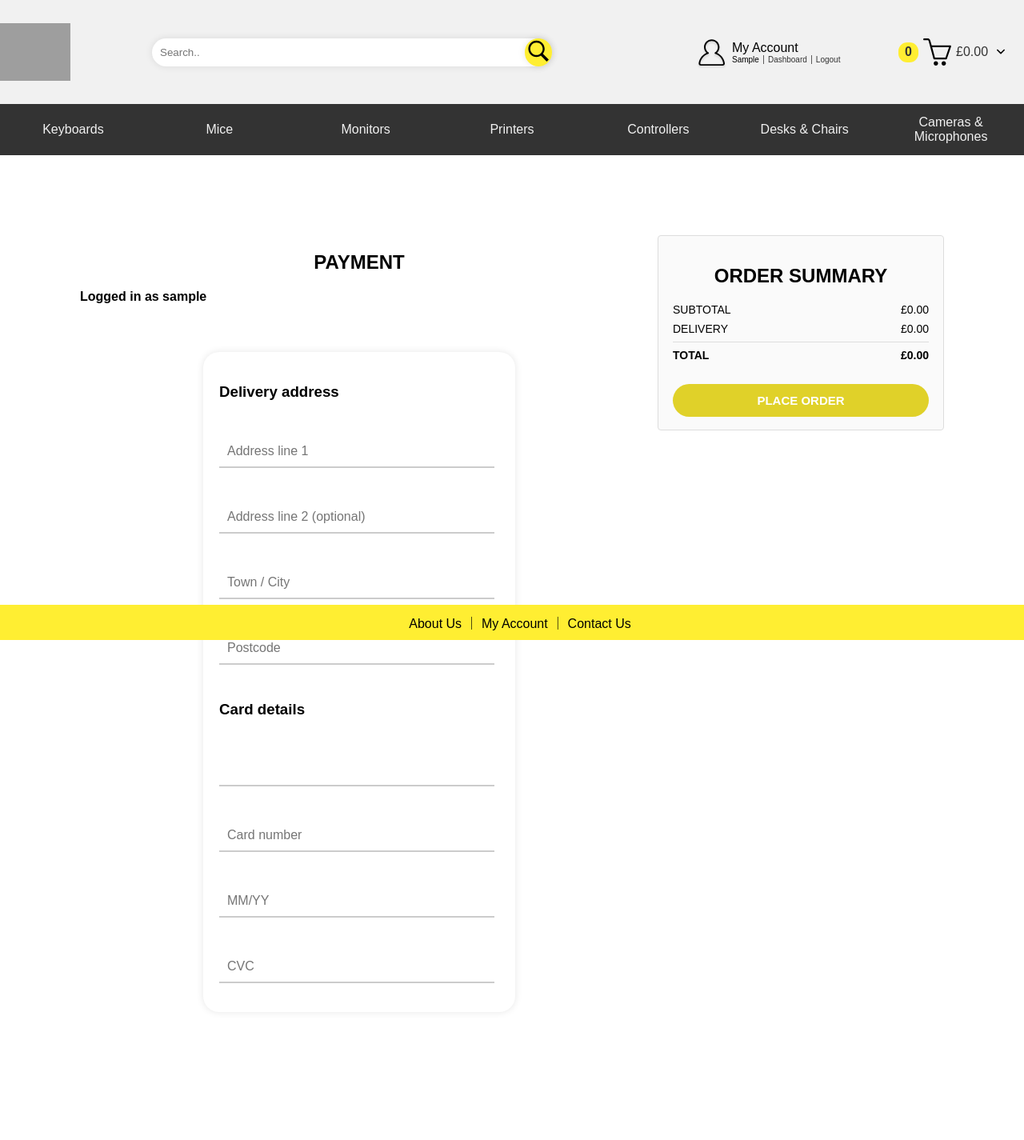
After one commit to Traumatic-bot/Empowr, a Django app: page /checkout/payment/ in a window 1280 px wide. The commit adds this page. Shown: the whole page at 80% size. Run offline with Django 5.2, Linux system fonts and the light colour scheme; the visitor is signed in with stand-in values (Sample User, id 1); data that the repository does not hold is empty; grey boxes are pictures that could not be loaded.

Commit message:
Created the customer checkout page

```diff
--- a/static/css/style.css
+++ b/static/css/style.css
@@ -307,6 +307,11 @@ main {
     margin: 40px;
 }
 
+.checkout-items .form .input-container {
+    margin: 16px 0;
+}
+
+
 .input-field {
     display: block;
     width: 92.6%;
@@ -374,3 +379,88 @@ main {
     color: gray;
     font-family: sans-serif;
 }
+
+.checkout-page {
+    display: flex;
+    align-items: flex-start;
+    gap: 24px;
+    max-width: 1100px;
+    margin: 30px auto;
+}
+
+/* left column (items) */
+.checkout-items {
+    flex: 1;
+}
+
+/* right column (summary) */
+.checkout-summary {
+    width: 320px;
+    border: 1px solid #ddd;
+    border-radius: 4px;
+    padding: 16px 18px;
+    background: #fafafa;
+    position: sticky;
+    top: 20px;
+}
+
+/* individual item */
+.checkout-item {
+    display: flex;
+    gap: 16px;
+    padding: 16px 0;
+    border-bottom: 1px solid #eee;
+}
+
+.checkout-thumb img,
+.checkout-thumb-placeholder {
+    width: 140px;
+    height: 90px;
+    object-fit: contain;
+    background: #f3f3f3;
+}
+
+.checkout-main h2 {
+    margin: 0 0 6px;
+    font-size: 16px;
+}
+
+.checkout-main p {
+    margin: 0 0 8px;
+    font-size: 14px;
+    color: #666;
+}
+
+.checkout-meta {
+    display: flex;
+    justify-content: space-between;
+    font-size: 14px;
+    font-weight: 600;
+}
+
+.summary-row {
+    display: flex;
+    justify-content: space-between;
+    margin-bottom: 8px;
+    font-size: 14px;
+}
+
+.summary-total {
+    border-top: 1px solid #ddd;
+    padding-top: 8px;
+    margin-top: 4px;
+    font-weight: 700;
+}
+
+.btn-primary {
+    width: 100%;
+    margin-top: 20px;
+    padding: 12px 0;
+    border: none;
+    border-radius: 999px;
+    font-size: 15px;
+    font-weight: 600;
+    background: #e0d129;
+    color: #fff;
+    cursor: pointer;
+}
--- a/store/admin.py
+++ b/store/admin.py
@@ -1,7 +1,7 @@
 from django.contrib import admin
-from .models import Customer, Category, Product, CartItem
+from .models import Customer, Category, Product, CheckoutItem
 
 admin.site.register(Customer)
 admin.site.register(Category)
 admin.site.register(Product)
-admin.site.register(CartItem)
+admin.site.register(CheckoutItem)
--- a/store/models.py
+++ b/store/models.py
@@ -34,7 +34,7 @@ class Product(models.Model):
         return self.product_name
 
 
-class CartItem(models.Model):
+class CheckoutItem(models.Model):
     customer = models.ForeignKey(Customer, on_delete=models.CASCADE)
     product = models.ForeignKey(Product, on_delete=models.CASCADE)
     quantity = models.IntegerField(default=1)
--- a/store/urls.py
+++ b/store/urls.py
@@ -12,7 +12,11 @@ urlpatterns = [
     ), name="login"),
     path("logout/", views.logout_view, name="logout"),
     path("signup/", views.signup_view, name="signup"),
-    path("cart/", views.cart_view, name="cart"),
+    path("checkout/", views.checkout_view, name="checkout"),
+    path("checkout/payment/", views.checkout_payment_view, name="checkout_payment"),
+    path("checkout/complete/", views.checkout_complete_view, name="checkout_complete"),
+
+
 
     path("about-us/", TemplateView.as_view(template_name="store/about_us.html"), name="about_us"),
     path("contact-us/", views.contact_us, name="contact_us"),
--- a/store/views.py
+++ b/store/views.py
@@ -5,7 +5,8 @@ from django.contrib.auth.models import User
 from django.contrib.auth.decorators import user_passes_test, login_required
 from django.db.models import Sum
 
-from .models import Product, Category, CartItem, Customer
+from .models import Product, Category, CheckoutItem, Customer
+from decimal import Decimal
 
 
 def index(request):
@@ -65,17 +66,70 @@ def logout_view(request):
     logout(request)
     return redirect("index")
 
+def checkout_view(request):
+    customer = Customer.objects.first()
+    checkout_items = CheckoutItem.objects.filter(customer=customer) if customer else []
 
-def cart_view(request):
+    subtotal = sum((item.total_price for item in checkout_items), Decimal("0.00"))
+    delivery = Decimal("0.00")
+    total = subtotal + delivery
+
+    return render(request, "store/checkout.html", {
+        "customer": customer,
+        "checkout_items": checkout_items,
+        "subtotal": subtotal,
+        "delivery": delivery,
+        "total": total,
+    })
+
+def checkout_customer_view(request):
+    return render(request, "store/checkout_customer.html")
+
+from decimal import Decimal
+from django.shortcuts import redirect
+
+def checkout_view(request):
     customer = Customer.objects.first()
-    if customer is None:
-        cart_items = []
-    else:
-        cart_items = CartItem.objects.filter(customer=customer)
-    return render(request, "store/cart.html", {
+    checkout_items = CheckoutItem.objects.filter(customer=customer) if customer else []
+
+    subtotal = sum((item.total_price for item in checkout_items), Decimal("0.00"))
+    delivery = Decimal("0.00")
+    total = subtotal + delivery
+
+    return render(request, "store/checkout.html", {
         "customer": customer,
-        "cart_items": cart_items,
+        "checkout_items": checkout_items,
+        "subtotal": subtotal,
+        "delivery": delivery,
+        "total": total,
     })
+
+@login_required
+def checkout_payment_view(request):
+    customer = Customer.objects.filter(email=request.user.email).first()
+
+    checkout_items = CheckoutItem.objects.filter(customer=customer) if customer else []
+    subtotal = sum((item.total_price for item in checkout_items), Decimal("0.00"))
+    delivery = Decimal("0.00")
+    total = subtotal + delivery
+
+    if request.method == "POST":
+        #handle payment + save address
+
+        return redirect("checkout_complete")
+
+    return render(request, "store/checkout_payment.html", {
+        "customer": customer,
+        "subtotal": subtotal,
+        "delivery": delivery,
+        "total": total,
+    })
+
+
+
+def checkout_complete_view(request):
+    return render(request, "store/checkout_complete.html")
+
 
 
 def staff_check(user):
@@ -86,14 +140,14 @@ def staff_check(user):
 def staff_dashboard(request):
     product_count = Product.objects.count()
     customer_count = Customer.objects.count()
-    cart_value = CartItem.objects.aggregate(
+    checkout_value = CheckoutItem.objects.aggregate(
         total=Sum("total_price")
     )["total"] or 0
 
     context = {
         "product_count": product_count,
         "customer_count": customer_count,
-        "cart_value": cart_value,
+        "checkout_value": checkout_value,
     }
     return render(request, "staff/dashboard.html", context)
 
--- a/templates/base.html
+++ b/templates/base.html
@@ -157,7 +157,7 @@
         </div>
 
         <div class="Total" style="height: 80px; overflow: hidden; margin: 0 15px;">
-            <a class="" href="#">CHECKOUT</a>
+            <a class="" href="{% url 'checkout_payment' %}">CHECKOUT</a>
         </div>
     </div>
 
--- /dev/null
+++ b/templates/store/checkout_payment.html
@@ -0,0 +1,104 @@
+{% extends "base.html" %}
+
+{% block title %}Payment | Empowr{% endblock %}
+
+{% block content %}
+<div class="checkout-page">
+    <section class="checkout-items">
+        <h1>PAYMENT</h1>
+
+        <div style="text-align:left; margin-bottom:20px;">
+            {% if customer %}
+                <p>Logged in as<br>
+                    <strong>{{ customer.first_name }} {{ customer.last_name }}</strong><br>
+                    {{ customer.email }}
+                </p>
+            {% else %}
+                <p><strong>Logged in as {{ request.user.username }}</strong></p>
+            {% endif %}
+        </div>
+
+        <form method="post" class="form" id="payment-form" style="text-align:left;">
+            {% csrf_token %}
+
+            <!-- Delivery address -->
+            <h3>Delivery address</h3>
+
+            <div class="input-container">
+                <input class="input-field" type="text" name="address1" placeholder="Address line 1">
+                <label class="input-label">Address line 1</label>
+                <span class="input-highlight"></span>
+            </div>
+
+            <div class="input-container">
+                <input class="input-field" type="text" name="address2" placeholder="Address line 2 (optional)">
+                <label class="input-label">Address line 2 (optional)</label>
+                <span class="input-highlight"></span>
+            </div>
+
+            <div class="input-container">
+                <input class="input-field" type="text" name="city" placeholder="Town / City">
+                <label class="input-label">Town / City</label>
+                <span class="input-highlight"></span>
+            </div>
+
+            <div class="input-container">
+                <input class="input-field" type="text" name="postcode" placeholder="Postcode">
+                <label class="input-label">Postcode</label>
+                <span class="input-highlight"></span>
+            </div>
+
+            <!-- Payment details -->
+            <h3>Card details</h3>
+
+            <div class="input-container">
+                <input class="input-field" type="text" name="card_name"
+                       value="{% if customer %}{{ customer.first_name }} {{ customer.last_name }}{% endif %}">
+                <label class="input-label">Name on card</label>
+                <span class="input-highlight"></span>
+            </div>
+
+            <div class="input-container">
+                <input class="input-field" type="text" name="card_number" maxlength="19" placeholder="Card number">
+                <label class="input-label">Card number</label>
+                <span class="input-highlight"></span>
+            </div>
+
+            <div class="input-container">
+                <input class="input-field" type="text" name="expiry" placeholder="MM/YY">
+                <label class="input-label">Expiry date</label>
+                <span class="input-highlight"></span>
+            </div>
+
+            <div class="input-container">
+                <input class="input-field" type="text" name="cvc" maxlength="4" placeholder="CVC">
+                <label class="input-label">CVC</label>
+                <span class="input-highlight"></span>
+            </div>
+
+        </form>
+    </section>
+
+    <aside class="checkout-summary">
+    <h2>ORDER SUMMARY</h2>
+
+    <div class="summary-row">
+        <span>SUBTOTAL</span>
+        <span>£{{ subtotal }}</span>
+    </div>
+    <div class="summary-row">
+        <span>DELIVERY</span>
+        <span>£{{ delivery }}</span>
+    </div>
+    <div class="summary-row summary-total">
+        <span>TOTAL</span>
+        <span>£{{ total }}</span>
+    </div>
+
+    <button class="btn-primary" type="submit" form="payment-form">
+        PLACE ORDER
+    </button>
+</aside>
+
+</div>
+{% endblock %}
```
Also changed, not shown: templates/store/checkout.html (added, +58 -0 lines), templates/store/checkout_complete.html (added, +31 -0 lines), store/migrations/0002_rename_cartitem_checkoutitem.py (added), templates/store/basket.html (deleted).
